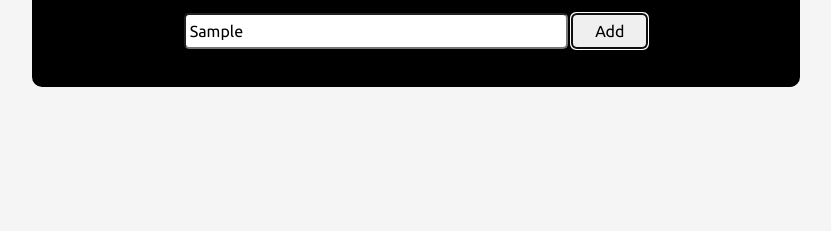
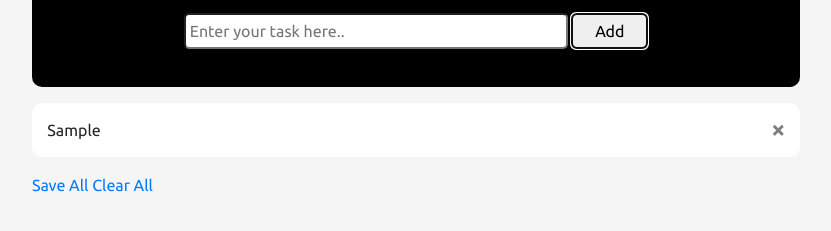
Before and after one commit to KrupaGhetia/todolist, a plain HTML site: page index.html in a window 1280 px wide. Both pictures are taken after typing "Sample" into the empty fields and a click on the button "Add". Shown: the part 115-346 px from the top of the page, without its empty margins (224-1055 px from the left). Drawn offline with nearby package versions, Linux system fonts and the light colour scheme.

Commit message:
first commit

```diff
--- a/index.html
+++ b/index.html
@@ -23,6 +23,10 @@
         <ul id="myUL" class="list-unstyled">
 
         </ul>
+        <p>
+            <a href=javascript.void(); id="saveAll">Save All</a>
+            <a href=javascript.void(); id="clearAll">Clear All</a>
+        </p>
     </div>
     <script src="todolist.js"></script>
 </body>
--- a/todolist.js
+++ b/todolist.js
@@ -28,9 +28,7 @@ function addNewTask() {
         alert("You must give a name to your task");
     }
     else {
-        var attr = createAttribute("draggable");
-        attr.value = "true";
-        li.setAttributeNode(attr);
+        li.setAttribute("draggable", "true");
         var text = document.createTextNode(data);
         li.appendChild(text);
         li.className += "draggable unchecked";
```
